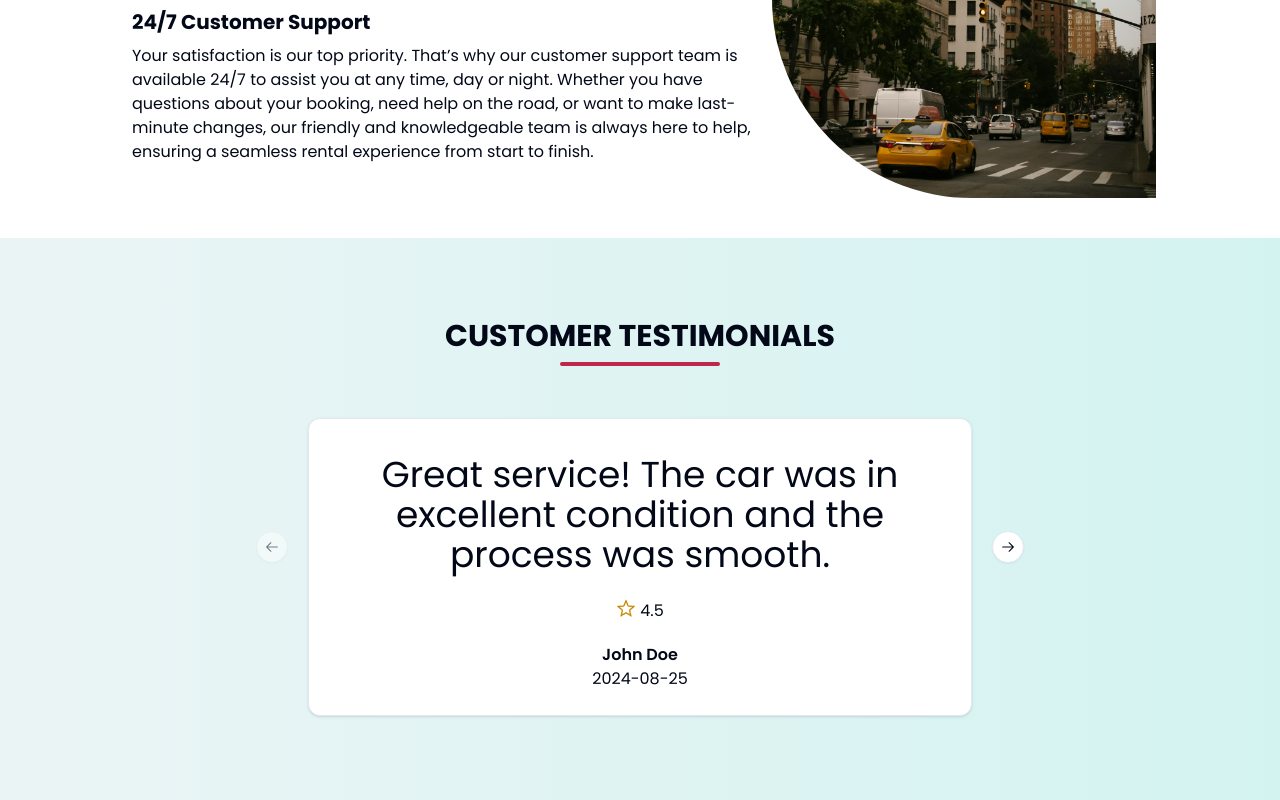
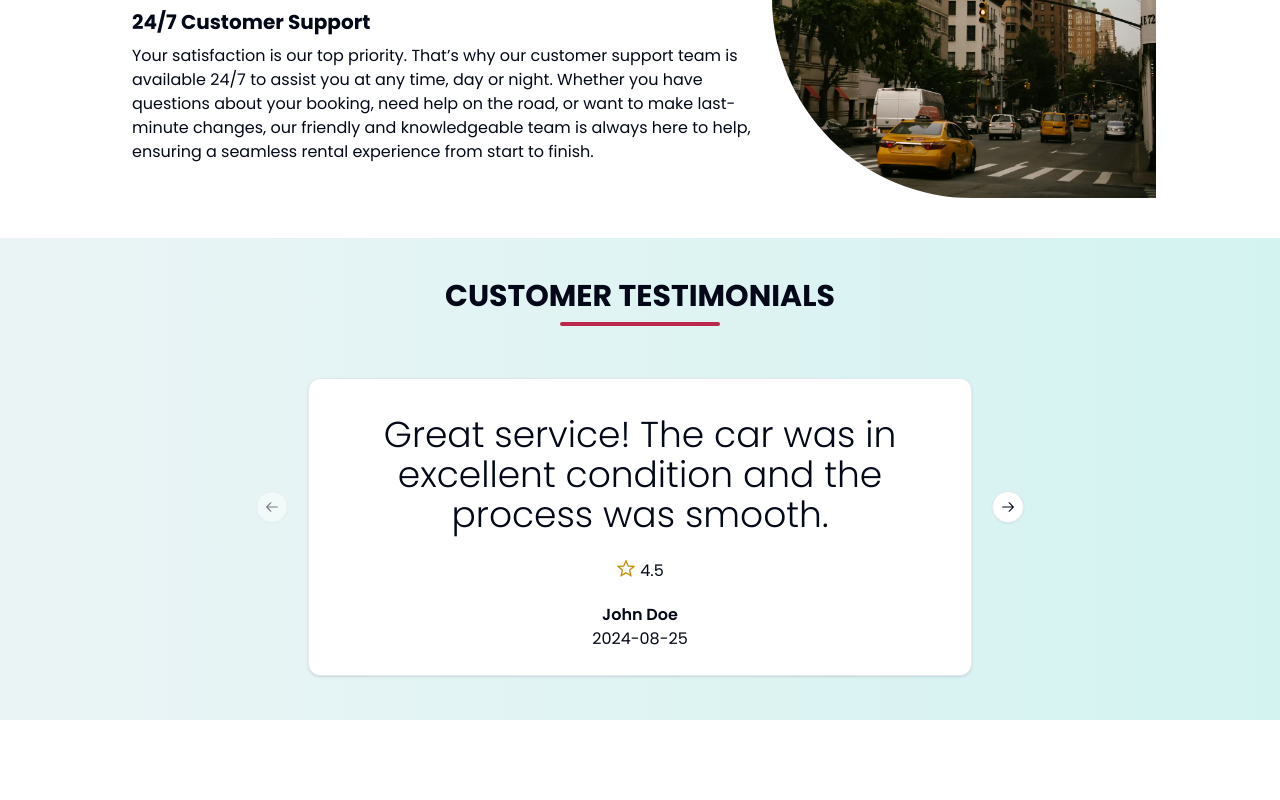
Before and after one commit to ashraf56/A-motors-Frontend, a React (Vite) app: page / in a window 1280 px wide. Shown: the part 1736-2536 px from the top of the page. After the commit the page ends 2456 px from the top, so only its background shows below. Built offline with nearby package versions, Linux system fonts and the light colour scheme.

Commit message:
home page modified

```diff
--- a/src/components/Authpage/Signup.tsx
+++ b/src/components/Authpage/Signup.tsx
@@ -118,7 +118,7 @@ const Signup = () => {
                             </div>
 
                             <div className="text-sm"                            >
-                                <p>Don't have any account? <Link to={'/login'}>Log in now</Link></p>
+                                <p>Already have an account? <Link to={'/login'}>Log in now</Link></p>
                             </div>
                             <div className="flex items-center space-x-2 ">
                                 <Input id="terms"
--- a/src/components/HomepageCompo/CustomerTestimonial.tsx
+++ b/src/components/HomepageCompo/CustomerTestimonial.tsx
@@ -44,18 +44,18 @@ const customerReviews = [
 
 const CustomerTestimonial = () => {
     return (
-        <div className="font-CustomFont py-20 bg-gradient-to-r from-[#ebf4f5] to-[#d3f3f1]">
+        <div className="font-CustomFont py-10 bg-gradient-to-r from-[#ebf4f5] to-[#d3f3f1]">
             <Title name={'Customer Testimonials'} />
 
             <Carousel
-                className="w-full max-w-full overflow-x-hidden md:overflow-visible  md:max-w-2xl  mx-auto pt-10">
+                className="w-full max-w-full font-CustomFont overflow-x-hidden md:overflow-visible  md:max-w-2xl  mx-auto pt-10">
                 <CarouselContent  >
                     {customerReviews.map(({ id, name, comment, rating, date }) => (
                         <CarouselItem key={id}  >
                             <div className="p-1 h-full ">
                                 <Card className="h-full ">
                                     <CardContent className="flex flex-col  h-full items-center  justify-center p-6">
-                                        <h1 className=" text-lg sm:text-4xl text-center py-3 ">{comment}</h1>
+                                        <h1 className=" text-lg sm:text-4xl font-light text-center py-3 ">{comment}</h1>
                                         <p className="flex justify-center gap-1 py-3"><StarIcon className="h-5 w-5 text-yellow-600" />
                                             {rating}</p>
                                         <p className="font-semibold pt-2">{name}</p>
--- a/src/components/HomepageCompo/Hero.tsx
+++ b/src/components/HomepageCompo/Hero.tsx
@@ -3,14 +3,14 @@ import { Button } from '../ui/button';
 const Hero = () => {
     return (
         <div className='w-full  flex flex-col  h-[70vh] items-center   justify-center  font-CustomFont' style={{ backgroundImage: `linear-gradient(rgba(0, 0, 0, 0.4),rgba(0, 0, 0, 0.5)),url(${imgs})`, backgroundSize: 'cover', backgroundPosition: 'center' }}>
-            <div className='mb-5 w-full  max-w-4xl    text-white text-center'>
+            <div className='mb-5 w-full  max-w-4xl font-CustomFont   text-white text-center'>
 
                 <p className=' pb-3 text-lg font-light font-CustomFont uppercase tracking-[0.1m]'> Experience the Road Like Never Before </p>
                 <h1 className='font-bold font-CustomFont uppercase  text-3xl md:text-3xl pb-4 tracking-[0.1m]'>Your Ultimate Destination for Quality Vehicle</h1>
 
                 <div className='flex w-full max-w-3xl mx-auto bg-white h-14 justify-between px-2 gap-2   items-center'>
                     <input type="text" placeholder="Search now" className='bg-white h-12 w-full outline-none text-black  px-2' />
-                    <Button size={'default'} className=' bg-[#BC274B] h-12' >Book now</Button>
+                    <Button size={'default'} className=' bg-[#BC274B] h-12 font-CustomFont' >Book now</Button>
                 </div>
 
 
```
